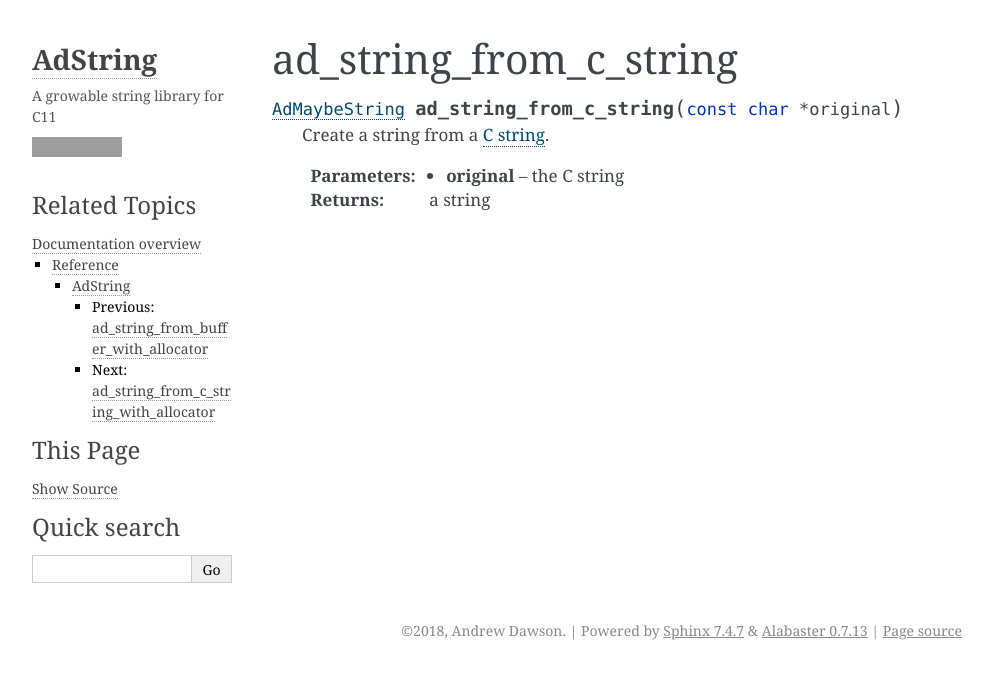
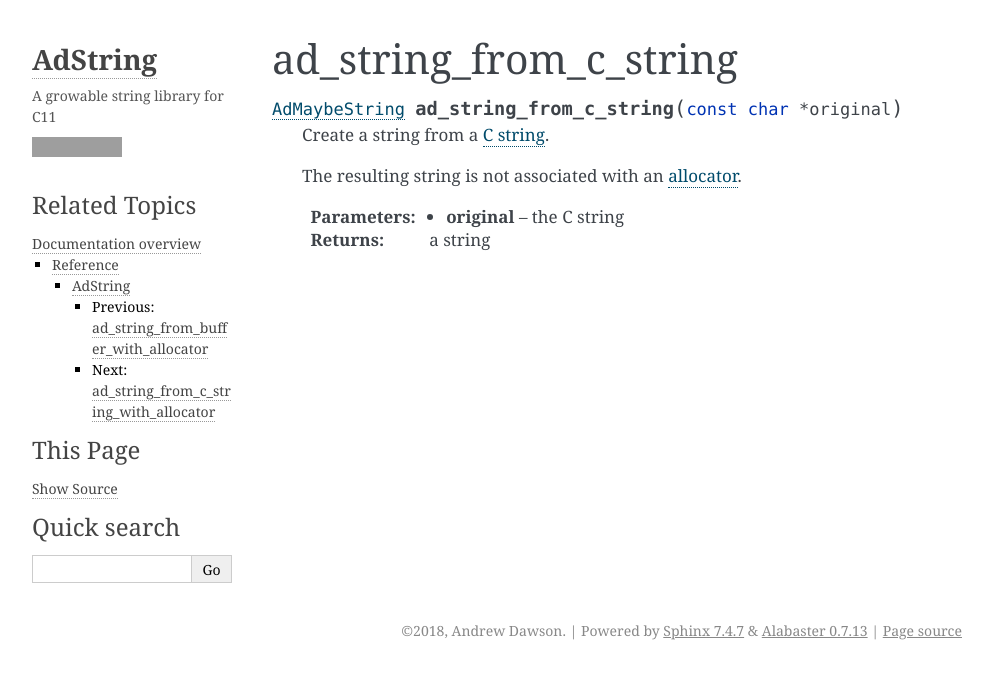
Before and after one commit to Vavassor/AdString, a Sphinx documentation site: the page built from Documentation/source/reference/ad-string/functions/ad-string-from-c-string.rst, in a window 1280 px wide, cut to the strip 0-679 px from the top of the page. Shown: the whole strip, without its empty margins (148-1141 px from the left). Built offline with Sphinx 7.4.7, drawn with Linux system fonts in a browser that asks for light colours; grey boxes are pictures that could not be loaded.

Commit message:
Clarifies documentation about functions that implicitly make strings with no allocator associated.

```diff
--- a/Documentation/source/reference/ad-string/functions/ad-string-from-buffer.rst
+++ b/Documentation/source/reference/ad-string/functions/ad-string-from-buffer.rst
@@ -6,6 +6,8 @@ ad_string_from_buffer
 
     Create a string from an array of bytes.
 
+    The resulting string is not associated with an :term:`allocator`.
+
     :param buffer: the byte array
     :param bytes: the number of bytes
     :return: a string
--- a/Documentation/source/reference/ad-string/functions/ad-string-from-c-string.rst
+++ b/Documentation/source/reference/ad-string/functions/ad-string-from-c-string.rst
@@ -5,5 +5,7 @@ ad_string_from_c_string
 
     Create a string from a :term:`C string`.
 
+    The resulting string is not associated with an :term:`allocator`.
+
     :param original: the C string
     :return: a string
--- a/Documentation/source/reference/ad-string/functions/ad-string-initialise.rst
+++ b/Documentation/source/reference/ad-string/functions/ad-string-initialise.rst
@@ -5,4 +5,6 @@ ad_string_initialise
 
     Initialise a string with no contents.
 
+    The string is not associated with an :term:`allocator`.
+
     :param string: the string
```
